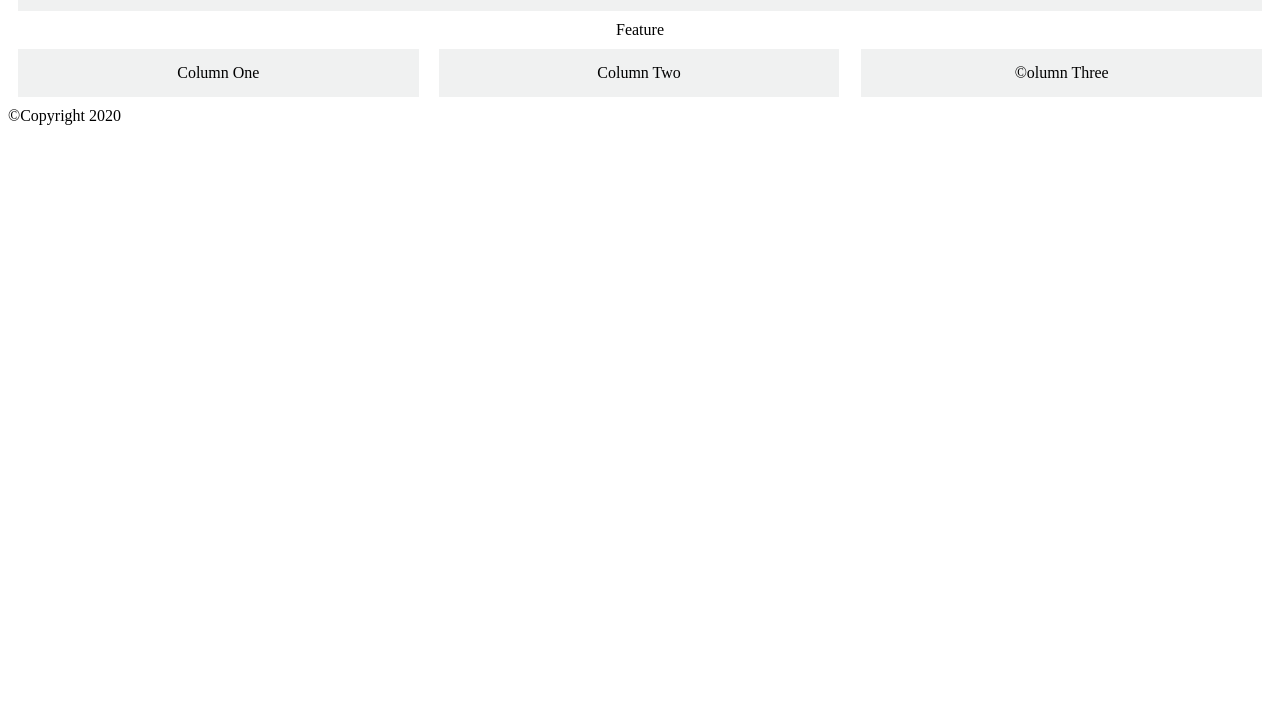
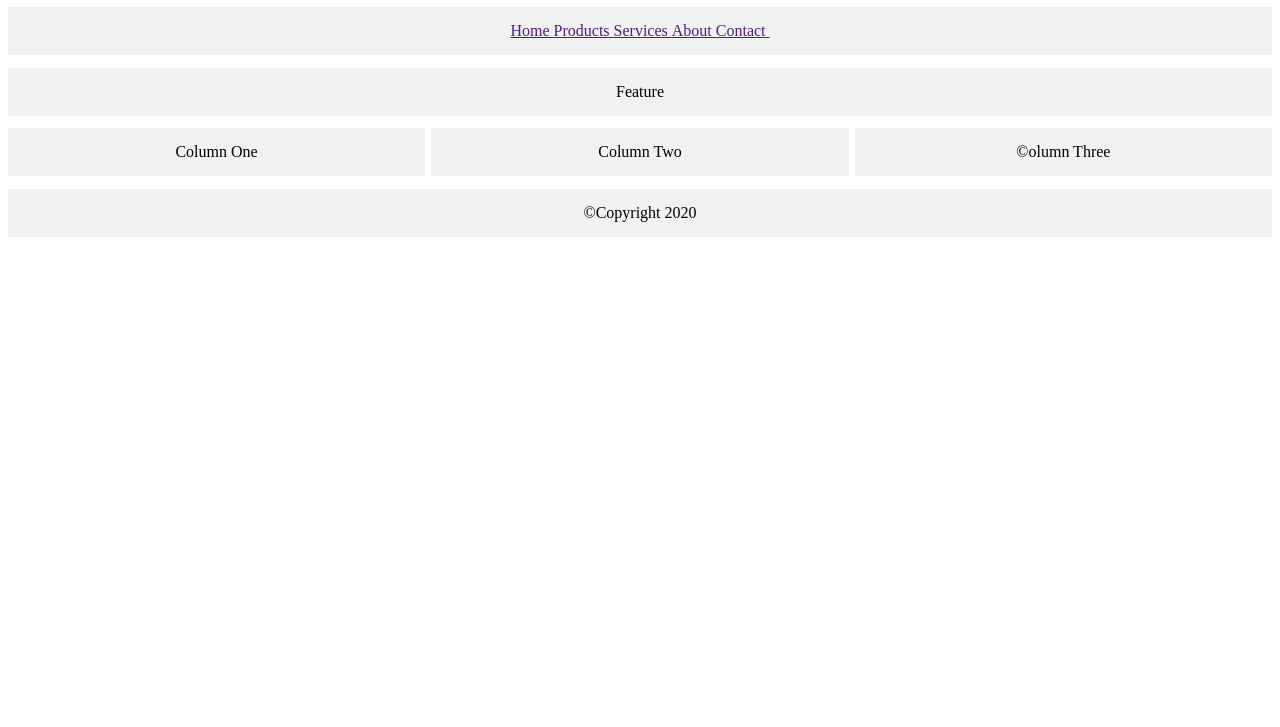
Before and after one commit to random20x/LMSCF-CSS3-DAY02-Vinzenz-Michael, a plain HTML site: page Advanced/index.html in a window 1280 px wide. Shown: the part 73-800 px from the top of the page. Drawn offline with Linux system fonts and the light colour scheme.

Commit message:
Advanced 1 finished

```diff
--- a/Advanced/index.html
+++ b/Advanced/index.html
@@ -7,9 +7,9 @@
    nav {
     float:left;
     background:#F0F1F1;
-                width:98.4%;
+    width:100%;
     height: 3em;
-                margin: 10px;
+    margin-bottom: 1%;
     display: flex;
     align-items: center;
     justify-content: center;
@@ -18,10 +18,11 @@
   #leftbox {
     float:left;
     background:#F0F1F1;
-                width:31.7%;
-                margin: 10px;
+    width:33%;
     height: 3em;
+    margin-bottom: 1%;
     display: flex;
+
     align-items: center;
     justify-content: center;
 
@@ -29,26 +30,50 @@
   #middlebox{
     float:left;
     background:#F0F1F1;
-                width:31.7%;
-                margin: 10px;
+    width:33%;
     height: 3em;
+    margin-left: 0.5%;
+    margin-right: 0.5%;
+    margin-bottom: 1%;
     display: flex;
     align-items: center;
     justify-content: center;
   }
+
   #rightbox{
-                float:right;
+    float:left;
     background:#F0F1F1;
-                width:31.7%;
-                margin: 10px;
+    width:33%;
     height: 3em;
+    margin-bottom: 1%;
     display: flex;
     align-items: center;
     justify-content: center;
   }
-            h1{
-                color:green;
+
+  header{
     text-align:center;
+  }
+
+  .Feature{
+    float:left;
+    background:#F0F1F1;
+    width:100%;
+    height: 3em;
+    margin-bottom: 1%;
+    display: flex;
+    align-items: center;
+    justify-content: center;
+  }
+  #Copyright{
+    float:left;
+    background:#F0F1F1;
+    width:100%;
+    height: 3em;
+    margin-bottom: 1%;
+    display: flex;
+    align-items: center;
+    justify-content: center;
   }
 
 
@@ -60,7 +85,7 @@
 </head>
 <body>
 	<header>
-		Logo
+    <h1>Logo</h1>
 
   </header><!-- /header -->
 
@@ -77,7 +102,7 @@
 
   </nav>
 
-		<div style="text-align: center;">
+  <div class="Feature" style="text-align: center;">
    Feature
  </div>
 
```
Lines whose indentation alone changed are shown as unchanged.
